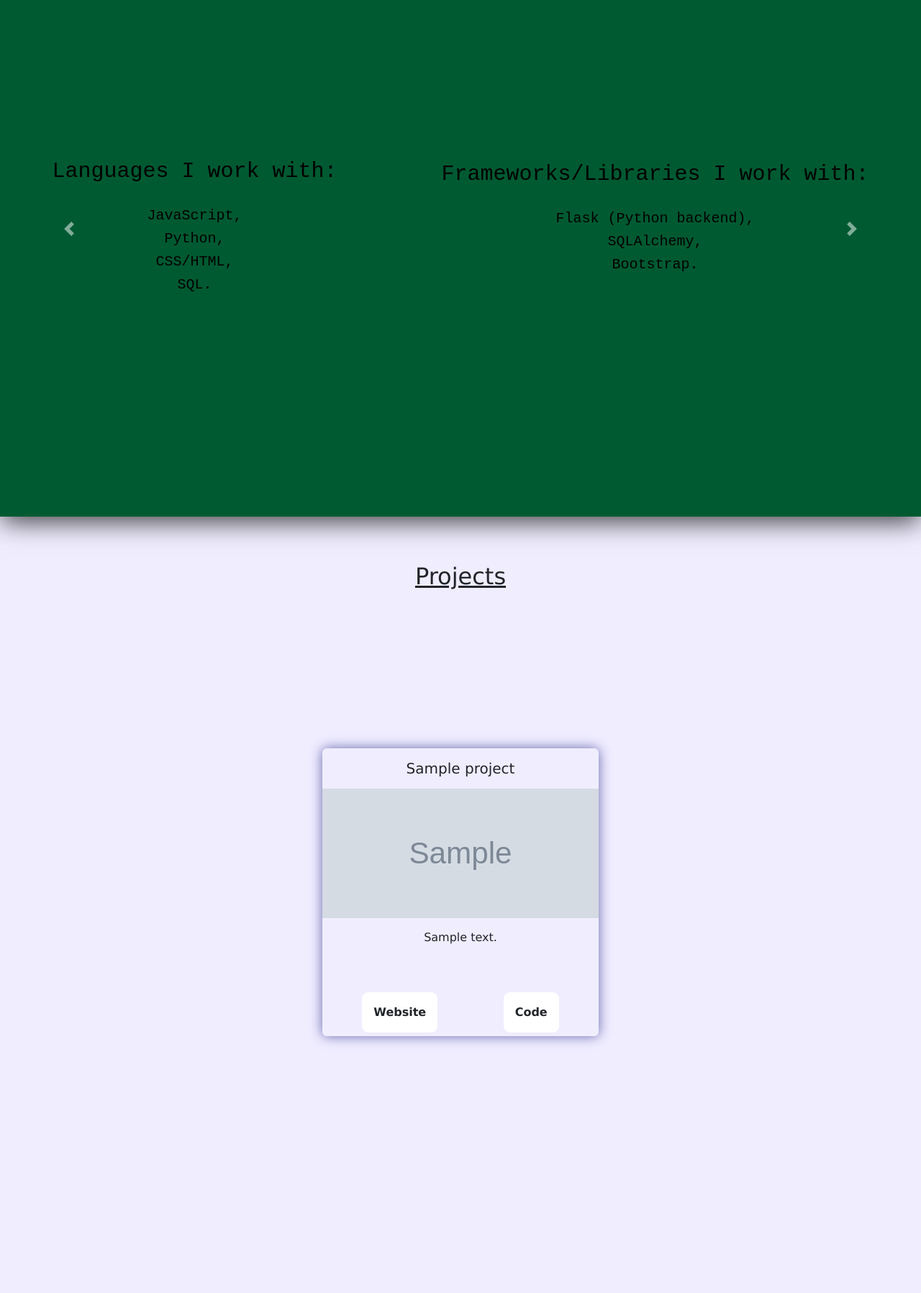
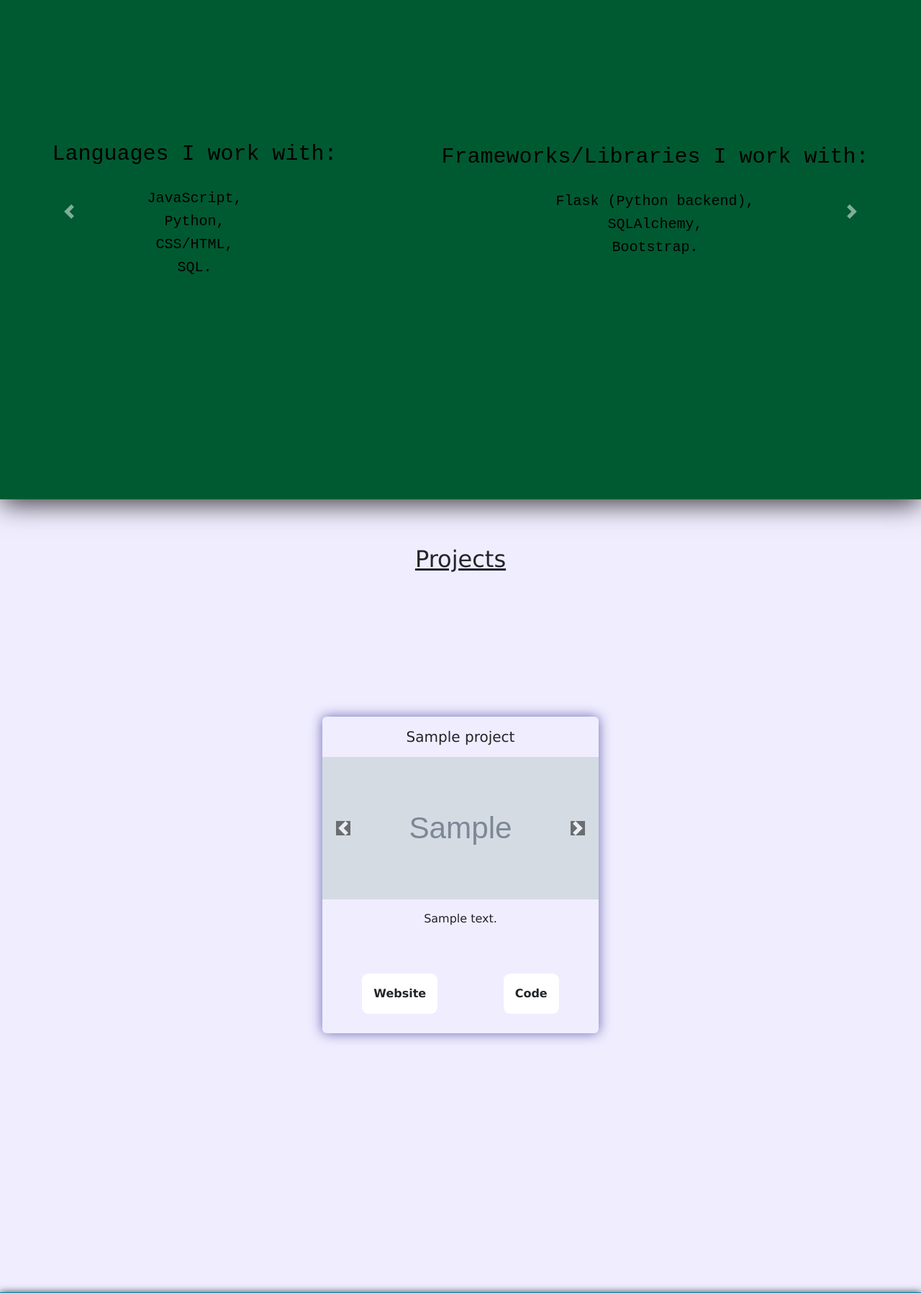
Before and after one commit to gustavorincon55/portfolio, a Flask app: template templates/main.html in a window 1280 px wide. Shown: the part 154-1951 px from the top of the page at 72% size. Run offline with Flask 2, Linux system fonts and the light colour scheme; the template is opened without the code that fills it: most values are stand-ins (such as "Sample title", 1, 10 or a date in 2020); grey boxes marked "Sample" are stand-in pictures; some libraries are stand-ins or nearby versions.

Commit message:
05/26/19

```diff
--- a/static/style.css
+++ b/static/style.css
@@ -9,6 +9,7 @@
 #mainContainer{
     background-color: #F0EDFF;
     height: 100%;
+
 
 }
 
@@ -111,7 +112,7 @@ nav a:hover{
 
 
 .project-tile{
-    height: 50vh;
+    height: 55vh;
     margin-top: 2.5em;
     width: 30%;
     -webkit-box-shadow: 0px 0px 17px 0px rgba(101,103,172,1);
@@ -253,7 +254,7 @@ div.smallgap{
     .project-tile{
         margin: 2em 0em;
         width: 100%;
-        height: 50vh;
+        height: 65h;
     }
 
     img.media{
--- a/templates/layout.html
+++ b/templates/layout.html
@@ -43,7 +43,7 @@
                 </div>
             </div>
         </nav>
-        <div class="pt-4">
+        <div style="padding-top: 3em">
 
                 {% block carousel %}{% endblock %}
                 {% block projects %}{% endblock %}
--- a/templates/main.html
+++ b/templates/main.html
@@ -6,7 +6,6 @@ Portfolio
 
 
 {% block carousel %}
-<br><br>
 
 <div id="carouselMain" class="carousel slide shadowsDiv" data-ride="carousel">
     <div class="carousel-inner">
@@ -92,7 +91,7 @@ Portfolio
 
 
 
-
+{{'''<!--
 {% block projects %}
 
 <h2 id="projects-heading">Projects</h2>
@@ -113,3 +112,47 @@ Portfolio
     {% endfor %}
 </section>
 {% endblock %}
+-->'''}}
+
+{% block projects %}
+<h2 id="projects-heading">Projects</h2>
+<section id="projects">
+
+    {% for project in projects %}
+
+    <div class="project-tile">
+        <h5>{{project.title}}</h5>
+
+                <div id="carousel-{{project.id}}" class="carousel slide project-img" data-ride="carousel">
+                    <div class="carousel-inner" style="height: 100%;">
+                        <div class=" carousel-item active" style="height: 100%;">
+                            <img src="{{ project.picture[0] }}" class="" alt="" style="height: 100%;">
+                        </div>
+                        {% for picture in project.picture[1:] %}
+                        <div class="carousel-item" style="height: 100%;">
+                            <img src="{{ picture }}" class="" alt="" style="height: 100%;">
+                        </div>
+                        {% endfor %}
+                    </div>
+                    <a class="carousel-control-prev" href="#carousel-{{project.id}}" role="button" data-slide="prev">
+                        <span class="carousel-control-prev-icon" style="background-color: black;" aria-hidden="true"></span>
+                        <span class="sr-only">Previous</span>
+                    </a>
+                    <a class="carousel-control-next" href="#carousel-{{project.id}}" role="button" data-slide="next">
+                        <span class="carousel-control-next-icon" style="background-color: black;" aria-hidden="true"></span>
+                        <span class="sr-only">Next</span>
+                    </a>
+                </div>
+
+        <div class="project-description">
+            <p class="project-description">{{project.description}}</p>
+        </div>
+        <div class="project-tile-body">
+            <a class="btn-tile" target="_blank" href="{{project.link}}"   rel="noopener" >Website</a>
+            <a class="btn-tile" target="_blank" href="{{project.code}}"  rel="noopener"  >Code</a>
+        </div>
+    </div>
+    {% endfor %}
+</section>
+
+{% endblock %}
--- a/templates/projects.json
+++ b/templates/projects.json
@@ -2,6 +2,7 @@
     "projects": [
 
         {
+            "id": 1,
             "title": "Equipment control",
             "picture":
             ["/static/pictures/equipment-control/equipment-control-1.png","/static/pictures/equipment-control/equipment-control-2.png"
@@ -11,6 +12,15 @@
             "description": "Administrative tool meant to be used by a team, to keep track of equipment claims."
         },
         {
+            "id": 3,
+            "title": "Employment survey",
+            "picture": ["/static/pictures/flask-survey/flask-survey-1.png", "/static/pictures/flask-survey/flask-survey-2.png"],
+            "link": "https://codepen.io/rinconm37/pen/djEBqq",
+            "code": "https://github.com/gustavorincon55/survey-flask",
+            "description": "Employment satisfaction survey. Will output all of the results on a csv."
+        },
+        {
+            "id": 2,
             "title": "Finance stock app",
             "picture": ["/static/pictures/finance-stocks-app/finance-stocks-app-1.png","/static/pictures/finance-stocks-app/finance-stocks-app-2.png","/static/pictures/finance-stocks-app/finance-stocks-app-3.png",
                 "/static/pictures/finance-stocks-app/finance-stocks-app-4.png","/static/pictures/finance-stocks-app/finance-stocks-app-5.png"],
@@ -18,14 +28,9 @@
             "code": "https://github.com/gustavorincon55/finance-stocks-app",
             "description": "Page that will let you buy and sell fictional stocks based on real ones from the stock market."
         },
+
         {
-            "title": "Employment survey",
-            "picture": ["/static/pictures/flask-survey/flask-survey-1.png", "/static/pictures/flask-survey/flask-survey-2.png"],
-            "link": "https://codepen.io/rinconm37/pen/djEBqq",
-            "code": "https://github.com/gustavorincon55/survey-flask",
-            "description": "Employment satisfaction survey. Will output all of the results. Made using Flask for the Backend, and csv to keep track of the data."
-        },
-        {
+            "id": 4,
             "title": "Fruit comparison",
             "picture": ["/static/pictures/fruit-comparison/fruit-comparison-1.png", "/static/pictures/fruit-comparison/fruit-comparison-2.png"],
             "link": "#",
@@ -33,6 +38,7 @@
             "description": "Page to compare fruits. Build using JavaScript, AJAX, bootstrap, HTML/CSS."
         },
         {
+            "id": 5,
             "title": "Documentation page",
             "picture": ["/static/pictures/documentation-page/documentation-page.png"],
             "link": "https://codepen.io/rinconm37/full/pZmjEg",
@@ -42,6 +48,7 @@
         },
 
         {
+            "id": 6,
             "title": "Text-comparison",
             "picture": ["/static/pictures/text-comparison/text-comparison-1.png","/static/pictures/text-comparison/text-comparison-2.png"],
             "link": "#",
```
